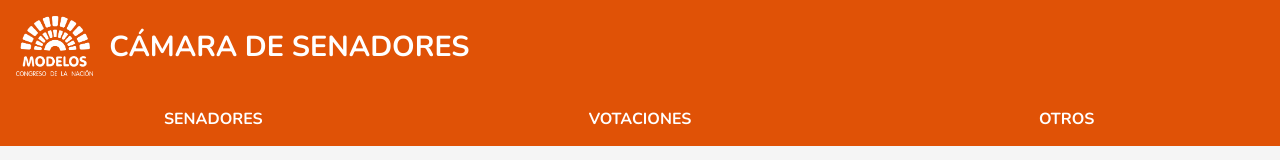
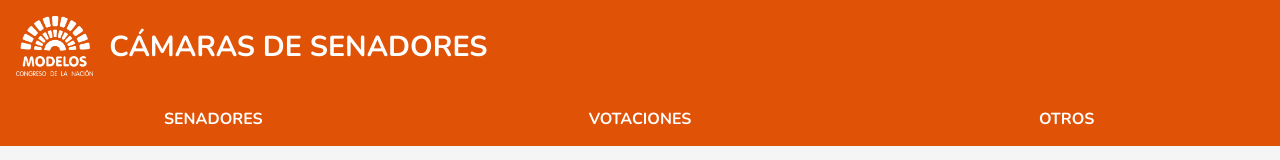
Before and after one commit to mauromodica/mcn, a React (Create React App) app: page /#/senadores in a window 1280 px wide. Shown: the top 160 px of the page. Built offline with nearby package versions, Linux system fonts and the light colour scheme; no server answers.

Commit message:
Update MCNSenadoresScreen.jsx

```diff
--- a/src/screens/MCNSenadoresScreen.jsx
+++ b/src/screens/MCNSenadoresScreen.jsx
@@ -458,7 +458,7 @@ export default function MCNSenadoresScreen() {
             onClick={() => navigate('/')}
           />
           <h1 style={{ color: 'white', marginLeft: '1rem', fontSize: '1.8rem' }}>
-            CÁMARA DE SENADORES
+            CÁMARAS DE SENADORES
           </h1>
         </div>
 
```
